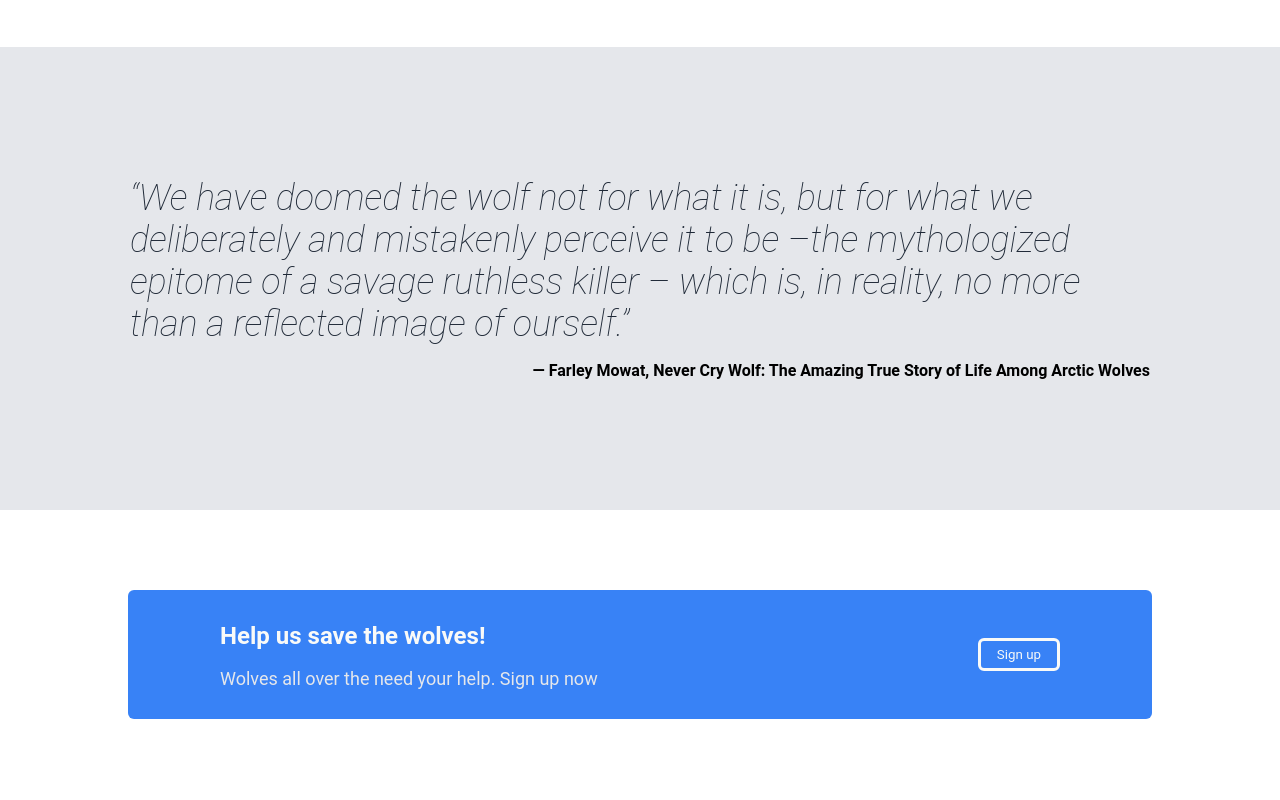
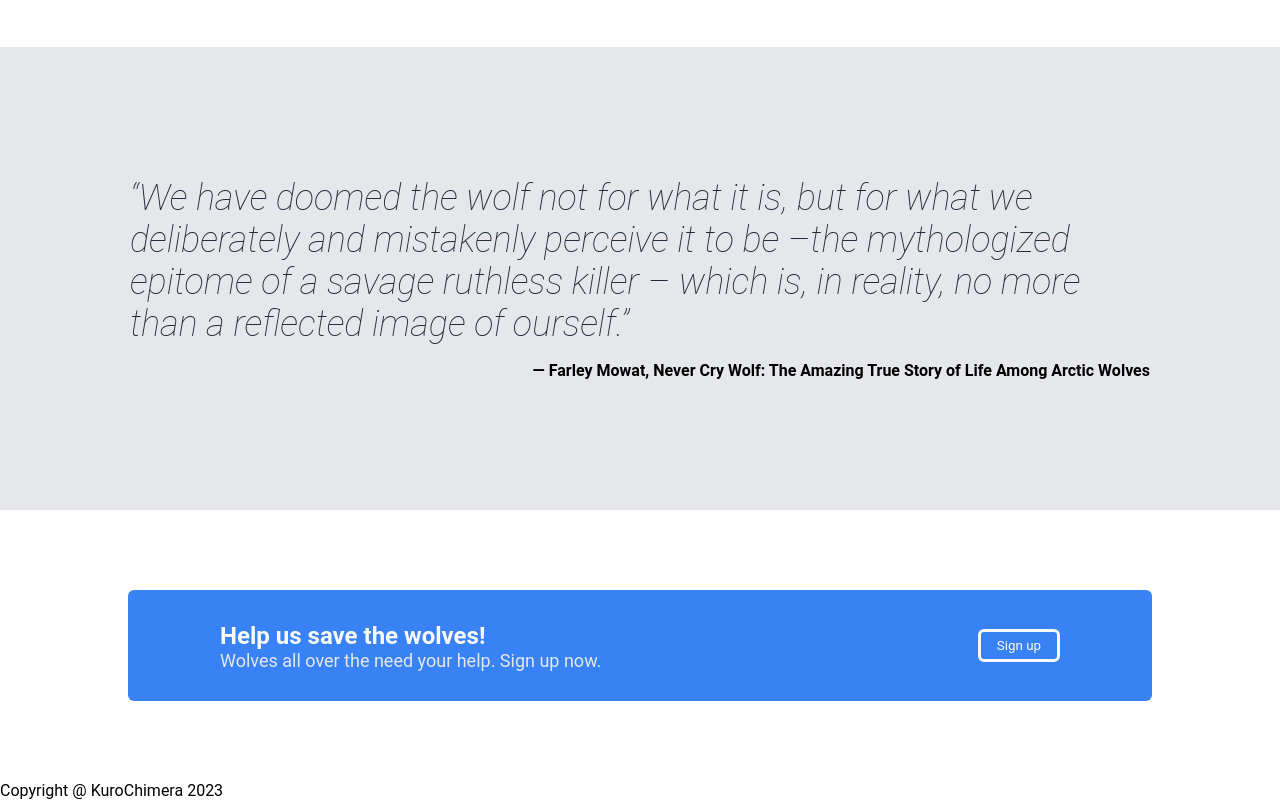
Before and after one commit to KuroChimera/OP-Landing-Page, a plain HTML site: page index.html in a window 1280 px wide. Shown: the part 899-1699 px from the top of the page. Drawn offline with Linux system fonts and the light colour scheme.

Commit message:
Added class, and footer

```diff
--- a/index.html
+++ b/index.html
@@ -62,12 +62,15 @@
       <div class="banner">
         <div class="cta-text">
           <h2>Help us save the wolves!</h2>
-          <p>Wolves all over the need your help. Sign up now</p>
+          <p class="sign-up-text">Wolves all over the need your help. Sign up now.</p>
         </div>
         <div class="button">
           <button class="sign-up2">Sign up</button>
         </div>
       </div>
     </div>
+    <div class="footer">
+      Copyright @ KuroChimera 2023
+    </div>
   </body>
 </html>
```
